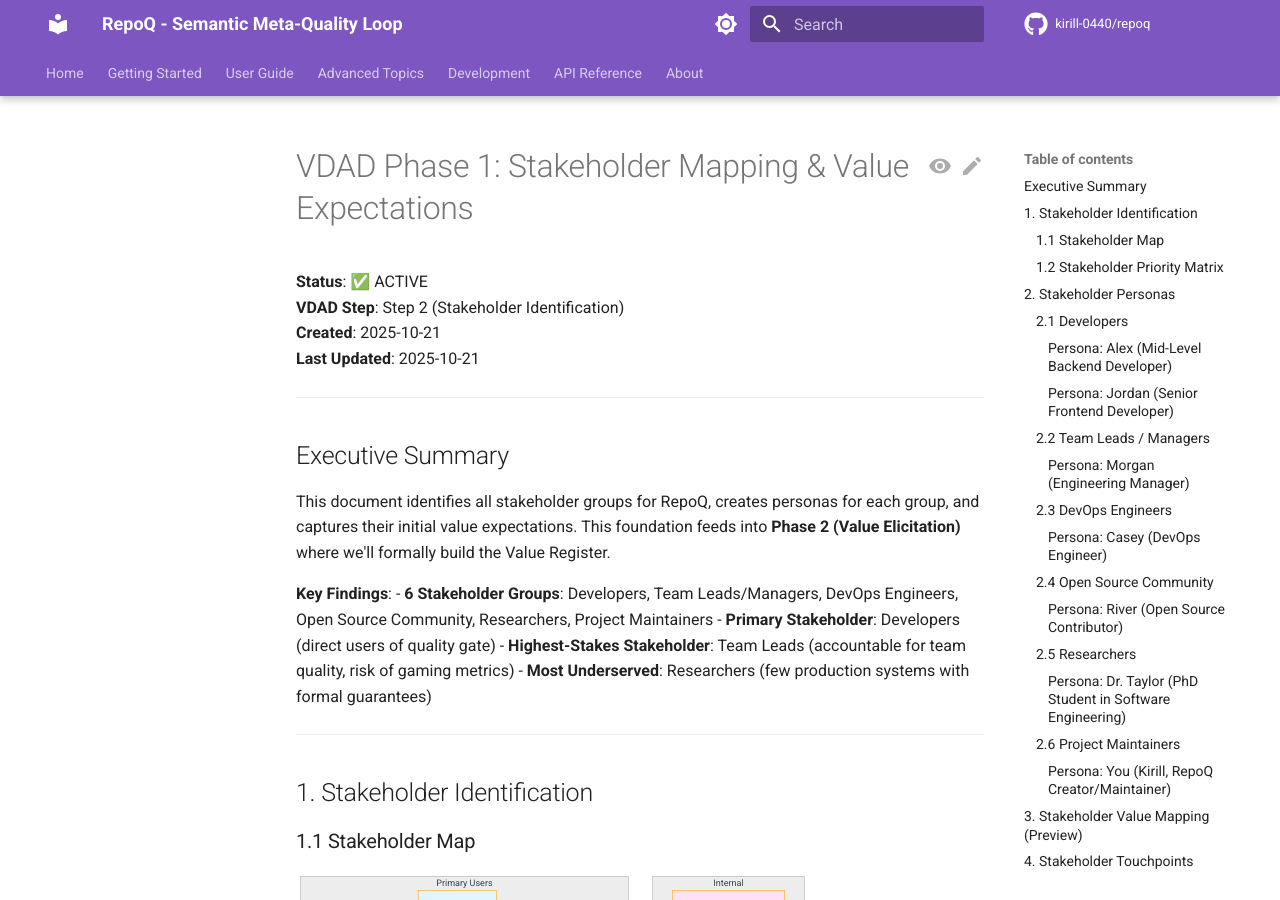
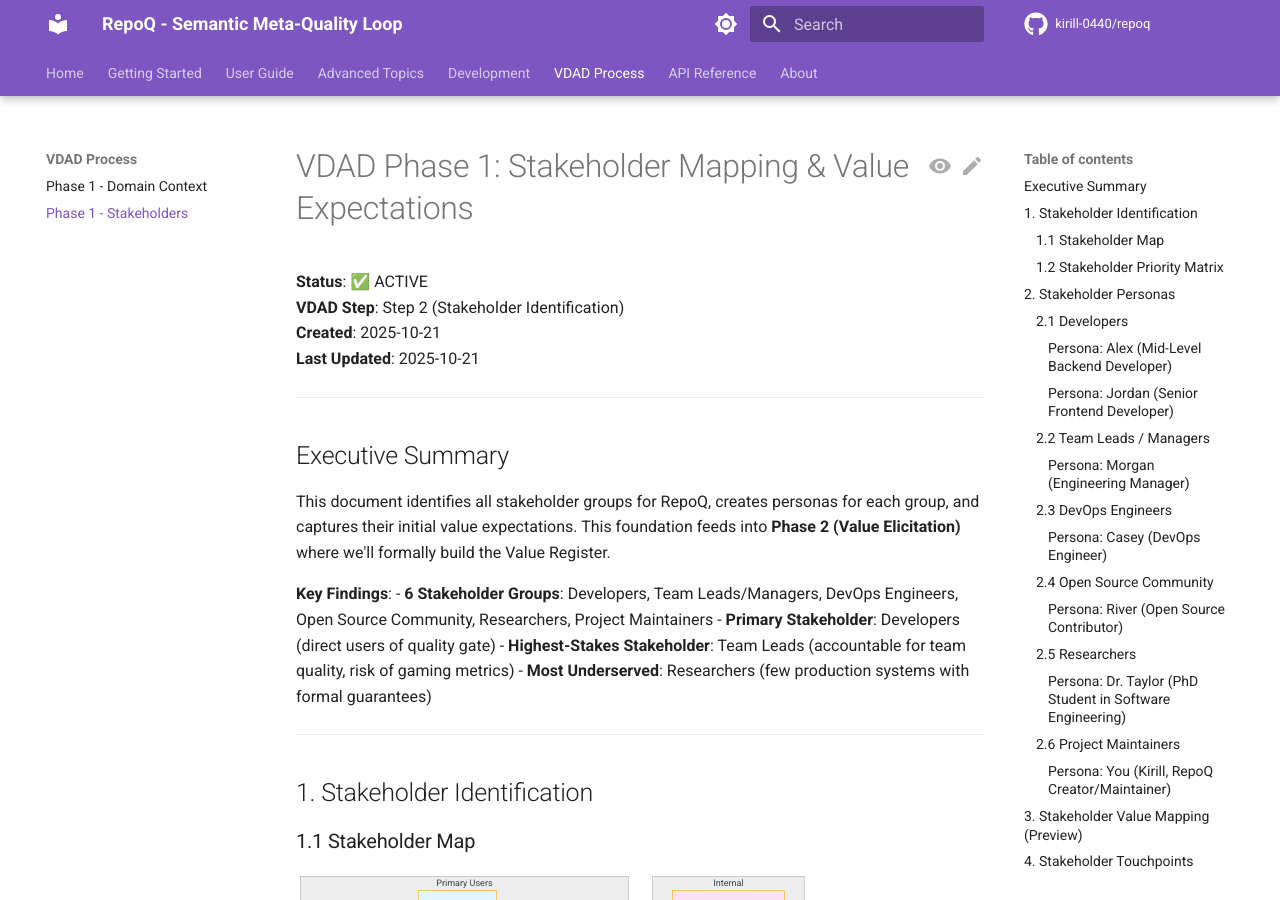
Before and after one commit to Repo-Q/repoq, an MkDocs documentation site: the page built from docs/vdad/phase1-stakeholders.md, in a window 1280 px wide and 900 px high. Built offline with MkDocs 1.6.1 and Material for MkDocs 9.7.7, drawn with Linux system fonts in a browser that asks for light colours; comment, search, counter and statistics services are not loaded; the version menu is left out; some of the changed lines change nothing that is shown.

Commit message:
docs: add VDAD Phase 1 to mkdocs navigation

```diff
--- a/mkdocs.yml
+++ b/mkdocs.yml
@@ -141,11 +141,17 @@ nav:
     - Ontological Intelligence: ontology/intelligence.md
     - TRS Framework: ontology/trs-framework.md
   - Development:
-    - Quality Loop Roadmap: development/quality-loop-roadmap.md
-    - Formal Foundations: development/formal-foundations-complete.md
-    - Formal Diagrams: development/formal-diagrams.md
-    - Open Source Strategy: development/opensource-strategy.md
-    - Critical TRS Fixes: development/critical-trs-fixes.md
+      - Development Overview: development/index.md
+      - Contributing Guide: development/CONTRIBUTING.md
+      - Testing Strategy: development/testing.md
+      - Mathematical Proof (Quality Monotonicity): development/mathematical-proof-quality-monotonicity.md
+      - Formal Foundations: development/formal-foundations-complete.md
+      - Formal Diagrams: development/formal-diagrams.md
+      - Quality Loop Roadmap: development/quality-loop-roadmap.md
+      - tmp/ Artifacts Inventory: development/tmp-artifacts-inventory.md
+  - VDAD Process:
+      - Phase 1 - Domain Context: vdad/phase1-domain-context.md
+      - Phase 1 - Stakeholders: vdad/phase1-stakeholders.md
   - API Reference:
     - Overview: api/reference.md
   - About:
```
